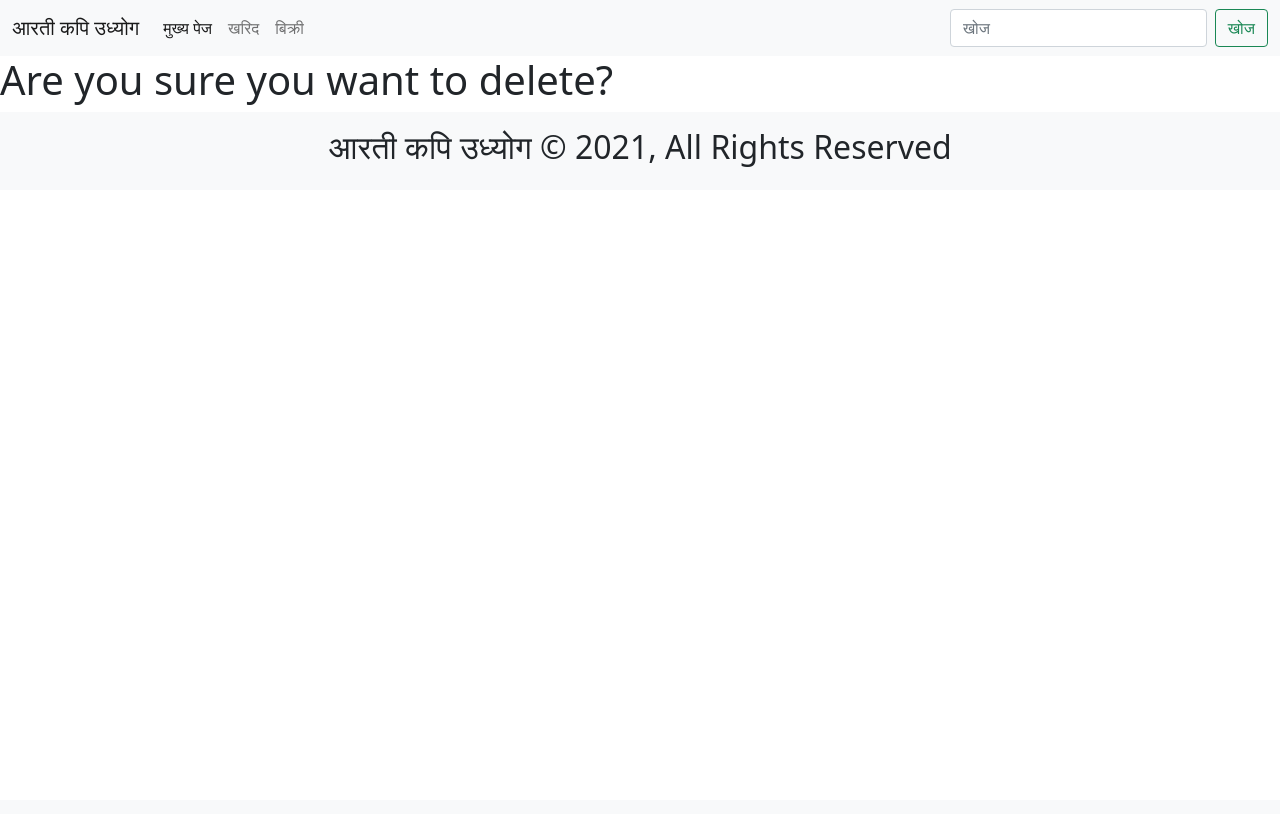
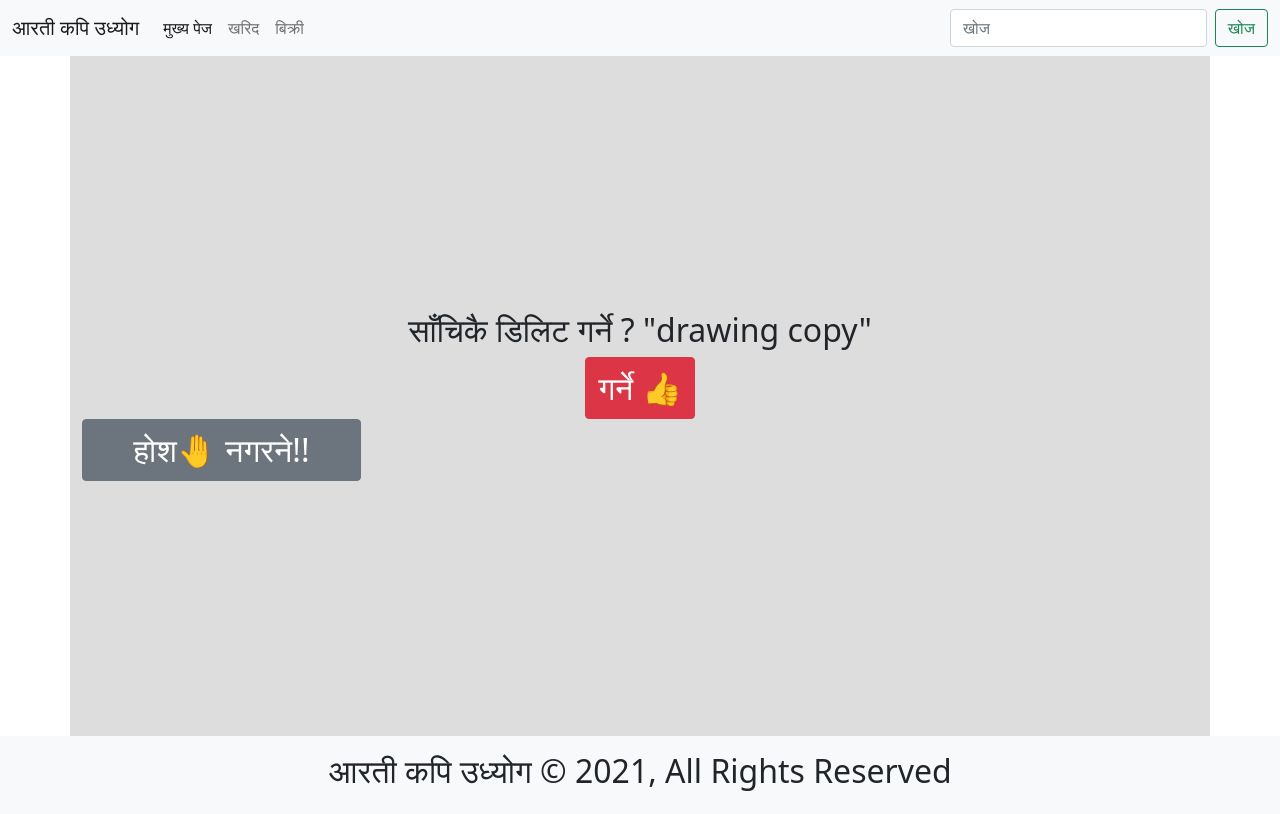
Before and after one commit to Thuglifescientist2018/copy_udhyog, a Django app: a page that uses copy_udhyog/sales/templates/sale_delete.html in a window 1280 px wide. Before the commit the page ends 167 px from the top, so only its background shows below. Run offline with Django 3.2, Linux system fonts and the light colour scheme; data comes from the database, SQL or seed files in the repository; both versions use the stored data as it was after the commit.

Commit message:
sales dlt btn added(was missing) and reinit purchase form after form submission

```diff
--- a/copy_udhyog/purchases/views.py
+++ b/copy_udhyog/purchases/views.py
@@ -11,6 +11,7 @@ def purchases_home(request):
     purchasesForm1 = PurchasesModelForm(request.POST or None)
     if purchasesForm1.is_valid():
         purchasesForm1.save()
+        purchasesForm1 = PurchasesModelForm()
 
     context = {
         "form1": purchasesForm1,
--- a/copy_udhyog/sales/templates/sale_delete.html
+++ b/copy_udhyog/sales/templates/sale_delete.html
@@ -4,5 +4,12 @@
 {% endblock %}
 {% block content %}
 
-<h1>Are you sure you want to delete?</h1>
+<div class="container sufficient_content_height text-center" style="flex-direction: column; text-align: center;">
+    <h2>साँचिकै डिलिट गर्ने ? "{{sale.product_name}}"</h2>
+    <form action="" method="POST"> {% csrf_token %}
+        <button type="submit" style="font-size: 2rem" class="btn btn-danger">गर्ने 👍 </button>
+    </form>
+    <a href="/sales/list" style="font-size: 2rem" class="btn btn-secondary w-25">होश🤚 नगरने!! </a>
+
+</div>
 {% endblock %}
```
Also changed, not shown: copy_udhyog/db.sqlite3.
